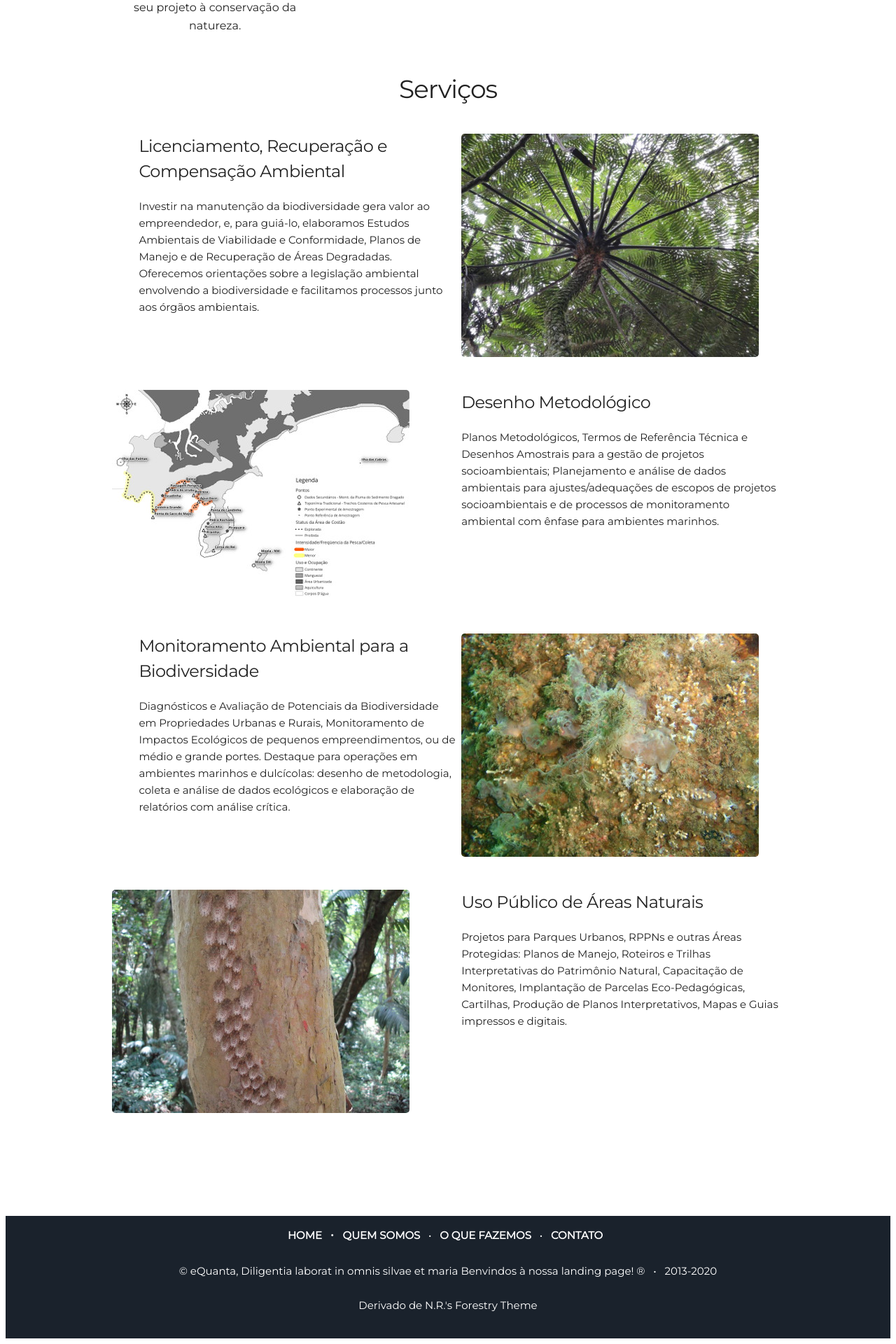
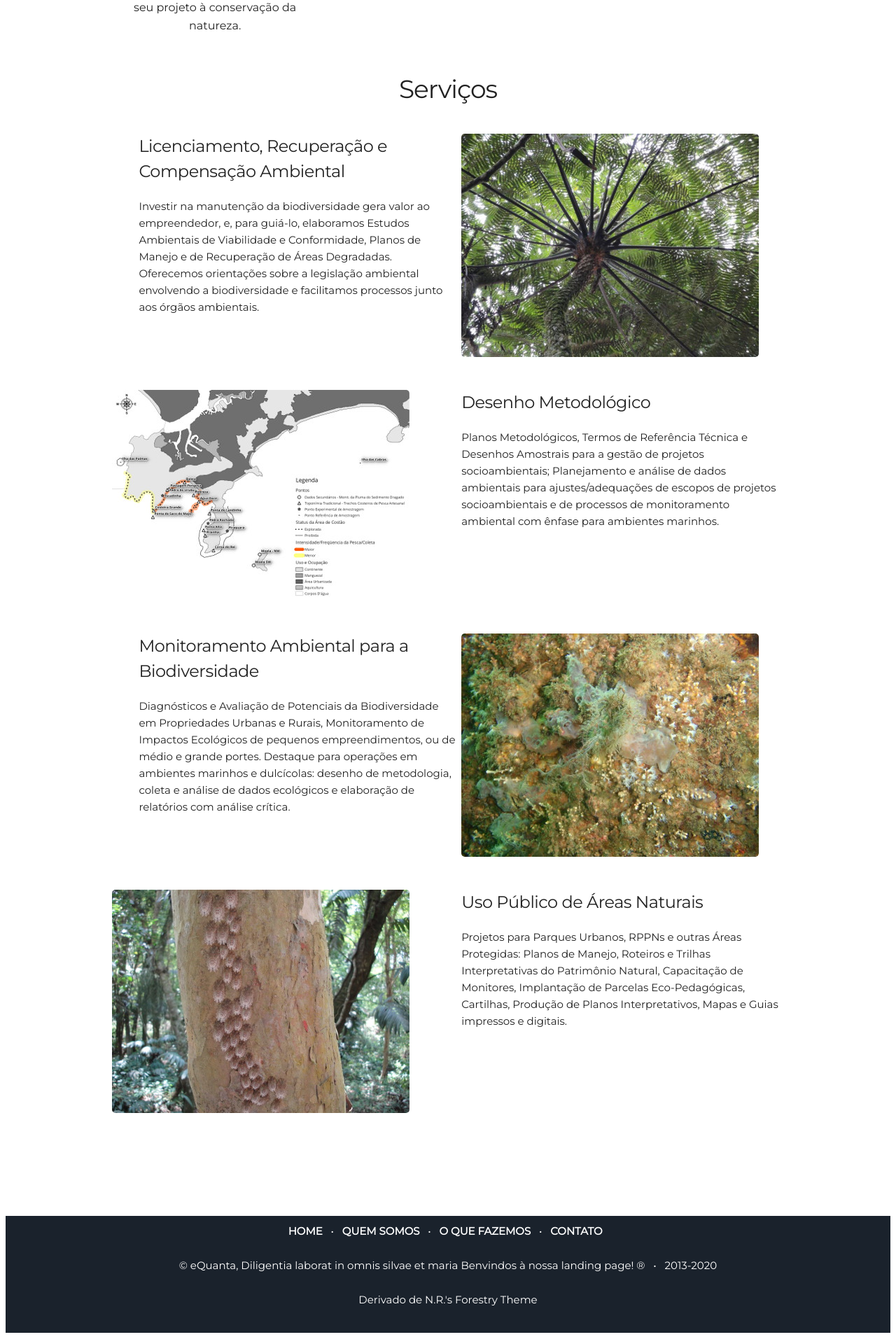
Before and after one commit to leroy1977/eQ1, a Jekyll site: the page built from index.html, in a window 1280 px wide. Shown: the part 1455-3375 px from the top of the page at 70% size. Built offline with Jekyll 4.4.1, drawn with Linux system fonts in a browser that asks for light colours.

Commit message:
Update footer.html

```diff
--- a/_includes/footer.html
+++ b/_includes/footer.html
@@ -2,15 +2,15 @@
                 <p> <tbody><tr>
                 <td align="center"><a href="#"><font color="#ffffff"><b>HOME</b></font></a></td>
                 &nbsp;
-                <span style='font-size:20px;'>&bull;</span>
+                <span style='font-size:15px;'>&bull;</span>
                 &nbsp;
                 <td align="center"><a href="#about"><font color="#ffffff"><b>QUEM SOMOS</b></font></a></td>
                 &nbsp;
-                &bull;
+                <span style='font-size:15px;'>&bull;</span>
                 &nbsp;
                 <td align="center"><a href="#projects"><font color="#ffffff"><b>O QUE FAZEMOS</b></font></a></td>
                 &nbsp;
-                &bull;
+                <span style='font-size:15px;'>&bull;</span>
                 &nbsp;
                 <td align="center"><a href="mailto:{{site.email}}"><font color="#ffffff"><b>CONTATO</b></font></a></td>
                 &nbsp;
```
